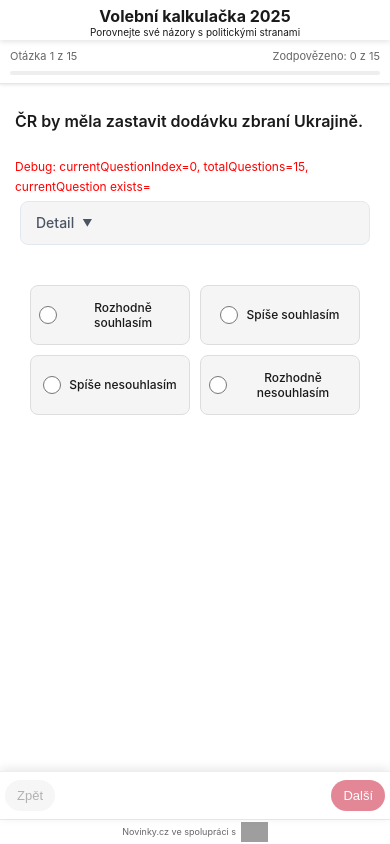
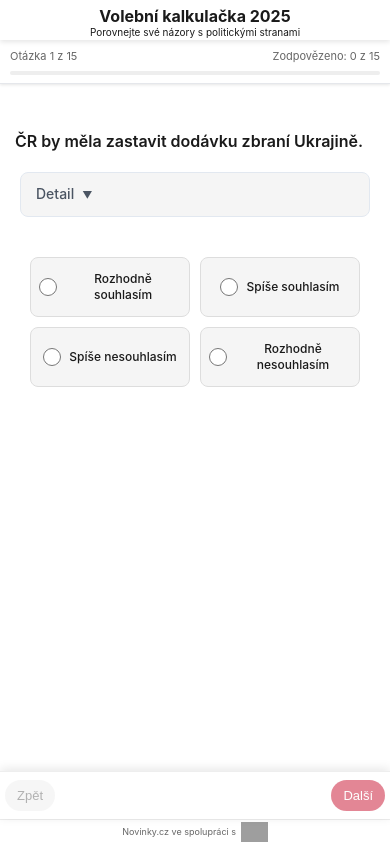
Before and after one commit to davidrynes/volebni-kalkulacka-v2, a Preact app: page / in a window 390 px wide. Built offline with nearby package versions, Linux system fonts and the light colour scheme; grey boxes are pictures that could not be loaded.

Commit message:
Oprava pozice textu otázky - zvýšení padding-top pro content-area na mobilu

```diff
--- a/src/app.css
+++ b/src/app.css
@@ -948,7 +948,7 @@ body {
     .content-area {
         flex: 1;
         overflow-y: auto;
-        padding: 85px 0px 0px 0px;
+        padding: 105px 0px 0px 0px;
         width: 100%;
         box-sizing: border-box;
         -webkit-overflow-scrolling: touch;
--- a/src/components/volebni-kalkulacka.tsx
+++ b/src/components/volebni-kalkulacka.tsx
@@ -727,11 +727,7 @@ export function VolebniKalkulacka({ otazky, odpovedi = {}, stranyOdpovedi, bodov
       <div className="content-area" ref={contentAreaRef}>
         <div className="question-slide">
           <div className="question-text">
-            {currentQuestion?.text || "CHYBA: Otázka se nenačetla"}
-          </div>
-          {/* Debug info */}
-          <div style={{fontSize: '12px', color: 'red', padding: '5px'}}>
-            Debug: currentQuestionIndex={currentQuestionIndex}, totalQuestions={totalQuestions}, currentQuestion exists={!!currentQuestion}
+            {currentQuestion?.text}
           </div>
 
           {currentQuestion?.popis && (
```
